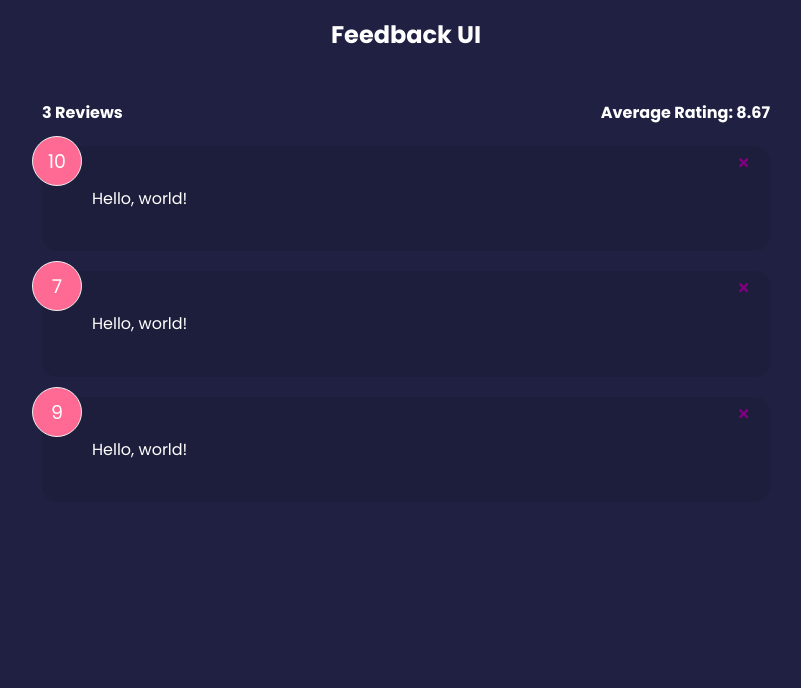
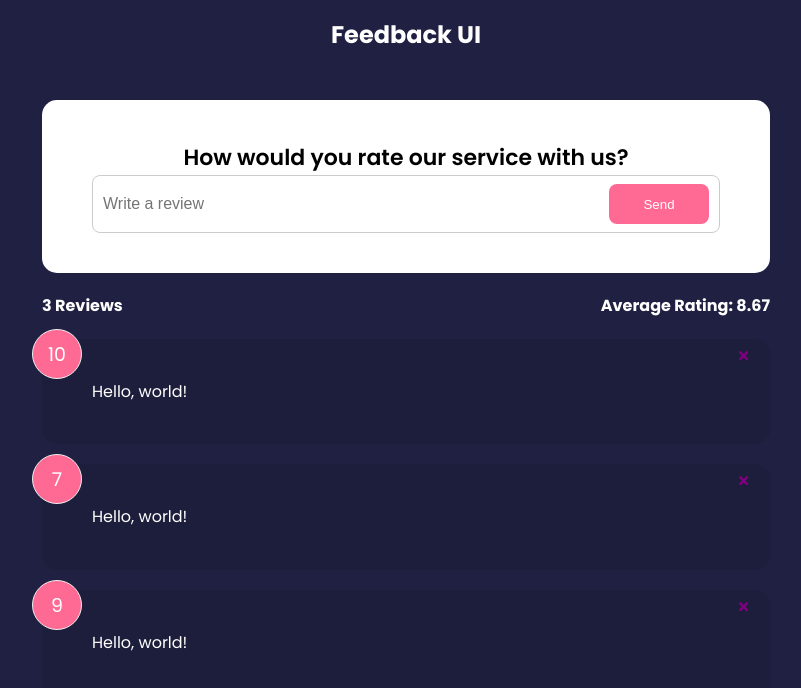
Before and after one commit to bikky99/react-feedback, a React (Create React App) app: page / in a window 1280 px wide. Shown: the top 688 px of the page, without its empty margins (234-1035 px from the left). Built offline with nearby package versions, Linux system fonts and the light colour scheme.

Commit message:
button created

```diff
--- a/src/App.js
+++ b/src/App.js
@@ -4,6 +4,7 @@
 import FeedbackList from './components/FeedbackList'
 import feedbackData from './data/FeedbackData'
 import FeedbackStats from './components/FeedbackStats'
+import FeedbackForm from './components/FeedbackForm'
 
 
 
@@ -20,6 +21,7 @@
     <>
         <Header text='Feedback UI' />
         <div className='container'>
+          <FeedbackForm />
             <FeedbackStats feedback = {feedback} />
             <FeedbackList feedback = {feedback} handleDelete = {deleteFeedback} />
         </div>
--- a/src/components/FeedbackForm.jsx
+++ b/src/components/FeedbackForm.jsx
@@ -0,0 +1,32 @@
+import React from 'react'
+import Card from './shared/Card'
+import { useState } from 'react'
+import Button from './shared/Button'
+
+
+const FeedbackForm = () => {
+
+    const [text, setText ] = useState('')
+
+    const handleTextChange = (e) => {
+        setText(e.target.value)
+        }
+
+  return (
+    <Card>
+        <form>
+            <h2>How would you rate our service with us?</h2>
+
+        <div className='input-group'>
+            <input onChange={handleTextChange} type='text' placeholder='Write a review'
+            value={text}
+             />
+            <Button type='submit' version='secondary' >Send</Button>
+        </div>
+
+        </form>
+    </Card>
+  )
+}
+
+export default FeedbackForm
--- /dev/null
+++ b/src/components/shared/Button.jsx
@@ -0,0 +1,26 @@
+import React from 'react'
+import PropTypes from 'prop-types'
+
+const Button = ({children, version, type, isDisabled}) => {
+  return (
+    <button type={type} disabled={isDisabled} className={`btn btn-${version}`}>
+          {children}
+    </button>
+  )
+}
+
+Button.propTypes = {
+  version: 'primary',
+  type: 'button',
+  isDisabled: false
+}
+
+Button.propTypes = {
+  children: PropTypes.node.isRequired,
+  version: PropTypes.string,
+  type: PropTypes.string,
+  isDisabled: PropTypes.bool,
+}
+
+
+export default Button
```
